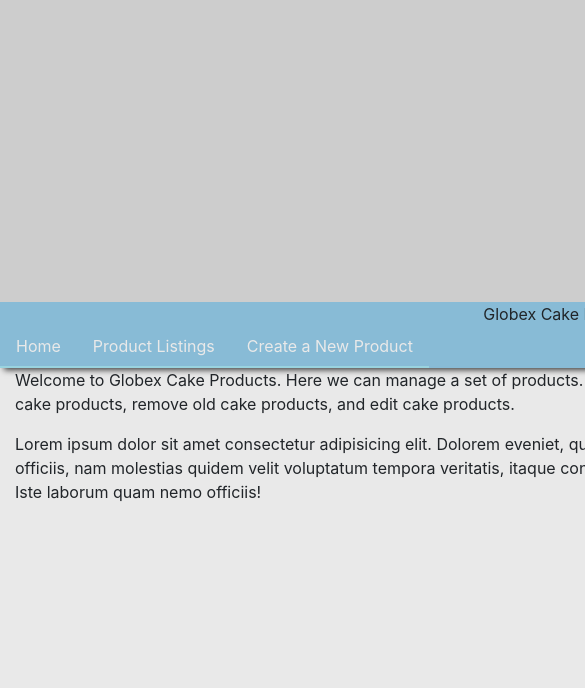
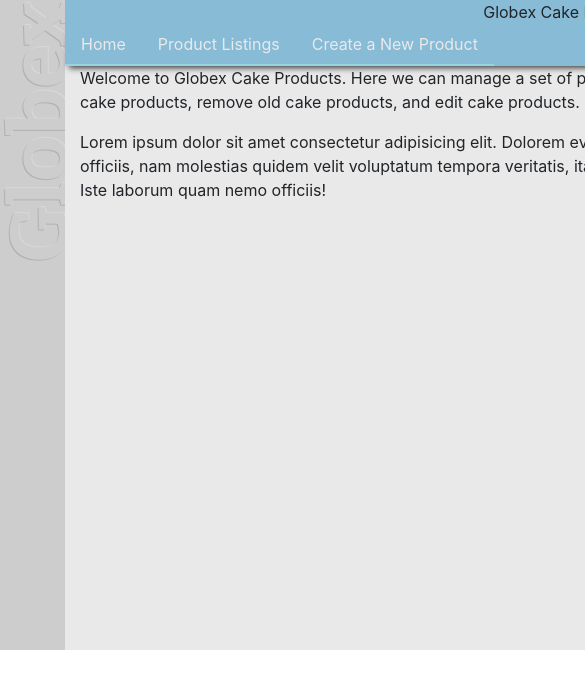
Before and after one commit to SalvatoreSantamaria/ProductManager, an Angular app in the folder public/: page /product-home in a window 390 px wide. Shown: the top 688 px of the page, 585 px wide, since content can reach past the window. Built offline with nearby package versions, Linux system fonts and the light colour scheme.

Commit message:
Fixed column stacking issue

```diff
--- a/public/src/app/app.component.html
+++ b/public/src/app/app.component.html
@@ -1,10 +1,10 @@
 <div class="container">
     <div class="row">
-        <div class="globex col-md-1">
+        <div class="globex col-1">
           <div class='spacer'></div>
             <p class="globexText"> Globex </p>
         </div>
-        <div class="body col-md-11">
+        <div class="body col-11">
   <div class="right">
       Globex Cake Products | 555-555-5555
   </div>
--- a/public/src/styles.css
+++ b/public/src/styles.css
@@ -96,9 +96,12 @@
   animation-delay: 1s; */
 }
 
+
+
 .globex {
   background-color:  #cdcdcd;
   text-align: bottom;
+
 }
 
  .spacer {
@@ -151,11 +154,11 @@
   border-bottom-right-radius: 5px;
 }
 
-.col-md-1 {
+.col-1 {
   padding-right: 0px;
 }
 
-.col-md-11 {
+.col-11 {
   padding-left: 0px;
   padding-right: 0px;
 }
```
